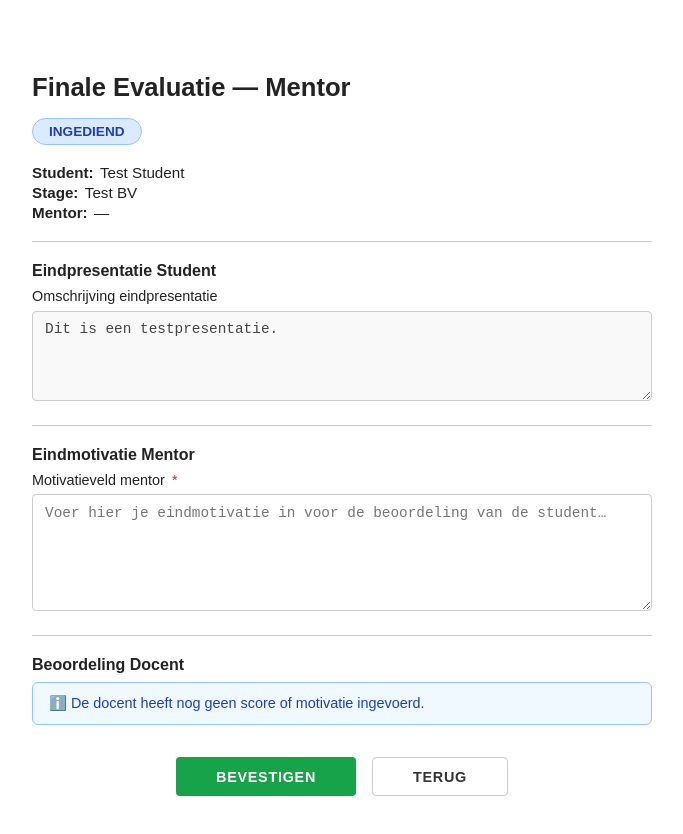
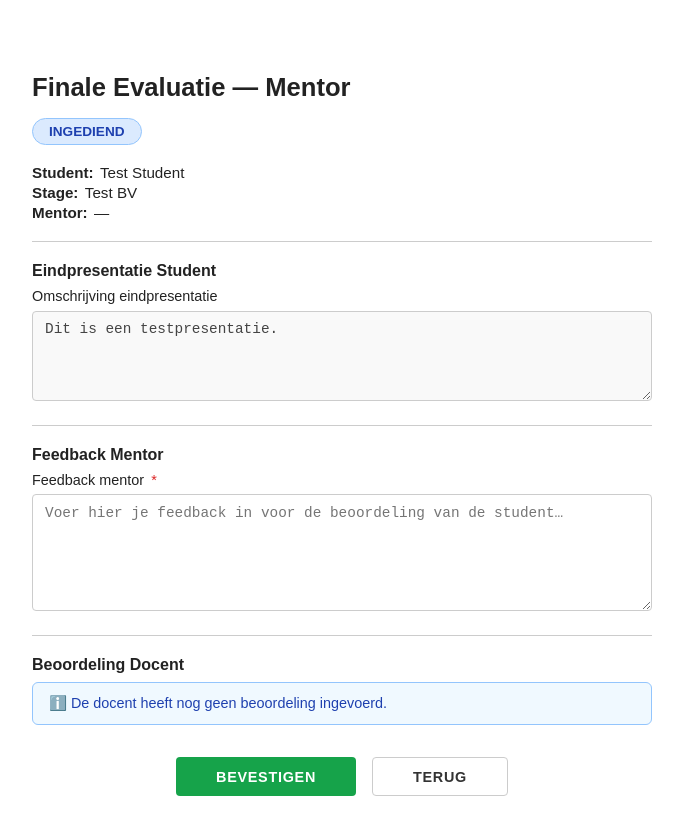
Before and after one commit to Programming-Project-stage-applicatie/stage-app, a React app in the folder frontend/: page /finale-evaluatie in a window 1280 px wide. Shown: the top 834 px of the page, without its empty margins (298-981 px from the left). Built offline with nearby package versions, Linux system fonts and the light colour scheme; the HTML template or start-up script is replaced by a standard one.

Commit message:
overal 'feedback' geschreven ipv 'motivatie' alsook duidelijkheid in code hieromtrent

```diff
--- a/frontend/src/pages/FinaleEvaluatieMentor.jsx
+++ b/frontend/src/pages/FinaleEvaluatieMentor.jsx
@@ -2,7 +2,7 @@ import { useState, useEffect } from "react";
 
 export default function FinaleEvaluatieMentor() {
   const [evaluatie, setEvaluatie]       = useState(null);
-  const [motivatie, setMotivatie]       = useState("");
+  const [feedback, setFeedback]         = useState("");
   const [fout, setFout]                 = useState("");
   const [succes, setSucces]             = useState("");
   const [bezig, setBezig]               = useState(false);
@@ -23,28 +23,33 @@ async function haalOp() {
       document: null,
       mentor_motivatie: "",
       final_score: null,
-    motivatie: "",
-    teacher_feedback: "",
+      evaluatie_docent: "",
+      feedback_docent: "",
     });
-  setMotivatie("");
+    setFeedback("");
     return;
     // EINDE TIJDELIJK
   }
+
   async function handleBevestigen() {
-    if (!motivatie.trim()) {
-      setFout("Eindmotivatie is verplicht.");
+    if (!feedback.trim()) {
+      setFout("Feedback is verplicht.");
       return;
     }
-    if (!window.confirm("Ben je zeker dat je de eindmotivatie wilt opslaan?")) return;
+    if (!window.confirm("Ben je zeker dat je de feedback wilt opslaan?")) return;
     setFout("");
     setSucces("");
     setBezig(true);
-
+// TIJDELIJK — verwijderen als backend klaar is
+  setSucces("Feedback succesvol opgeslagen.");
+  setBezig(false);
+  return;
+  // EINDE TIJDELIJK
     try {
       const res = await fetch(`/api/finale-evaluatie/student/${studentId}/mentor-motivatie`, {
         method: "POST",
         headers: { "Content-Type": "application/json" },
-        body: JSON.stringify({ mentor_motivatie: motivatie, mentor_id: mentorId }),
+        body: JSON.stringify({ mentor_motivatie: feedback, mentor_id: mentorId }),
       });
 
       if (!res.ok) {
@@ -53,7 +58,7 @@ async function haalOp() {
         return;
       }
 
-      setSucces("Eindmotivatie succesvol opgeslagen.");
+      setSucces("Feedback succesvol opgeslagen.");
       await haalOp();
     } catch {
       setFout("Er ging iets mis. Probeer opnieuw.");
@@ -110,16 +115,17 @@ async function haalOp() {
 
       {!kanBewerken && evaluatie.status !== "open" && (
         <div style={s.statusMelding}>
-          ✅ De eindmotivatie is <strong>{vertaalStatus(evaluatie.status)}</strong>. Je kan deze niet meer bewerken.
+          ✅ De feedback is <strong>{vertaalStatus(evaluatie.status)}</strong>. Je kan deze niet meer bewerken.
         </div>
       )}
 
       {evaluatie.status === "open" && (
         <div style={s.waarschuwingMelding}>
-          ⏳ De student heeft zijn eindpresentatie nog niet ingediend. Je kan pas een eindmotivatie ingeven nadat de student heeft ingediend.
+          ⏳ De student heeft zijn eindpresentatie nog niet ingediend. Je kan pas feedback ingeven nadat de student heeft ingediend.
         </div>
       )}
 
+      {/* Eindpresentatie van de student — alleen lezen */}
       <section style={s.sectie}>
         <h2 style={s.sectietitel}>Eindpresentatie Student</h2>
         <label style={s.label}>Omschrijving eindpresentatie</label>
@@ -138,10 +144,11 @@ async function haalOp() {
 
       <hr style={s.lijn} />
 
+      {/* Feedback van de mentor — bewerkbaar zolang status "submitted" is */}
       <section style={s.sectie}>
-        <h2 style={s.sectietitel}>Eindmotivatie Mentor</h2>
+        <h2 style={s.sectietitel}>Feedback Mentor</h2>
         <label style={s.label}>
-          Motivatieveld mentor {kanBewerken && <span style={s.verplicht}>*</span>}
+          Feedback mentor {kanBewerken && <span style={s.verplicht}>*</span>}
         </label>
         <textarea
           style={{
@@ -150,12 +157,12 @@ async function haalOp() {
           }}
           placeholder={
             kanBewerken
-              ? "Voer hier je eindmotivatie in voor de beoordeling van de student…"
-              : "Nog geen eindmotivatie ingegeven."
+              ? "Voer hier je feedback in voor de beoordeling van de student…"
+              : "Nog geen feedback ingegeven."
           }
-          value={motivatie}
+          value={feedback}
           onChange={(e) => {
-            setMotivatie(e.target.value);
+            setFeedback(e.target.value);
             setFout("");
             setSucces("");
           }}
@@ -166,15 +173,17 @@ async function haalOp() {
 
       <hr style={s.lijn} />
 
+      {/* Beoordeling van de docent — altijd alleen lezen voor de mentor */}
       <section style={s.sectie}>
         <h2 style={s.sectietitel}>Beoordeling Docent</h2>
 
         {evaluatie.status !== "evaluated" ? (
           <div style={s.infoBanner}>
-            ℹ️ De docent heeft nog geen score of motivatie ingevoerd.
+            ℹ️ De docent heeft nog geen beoordeling ingevoerd.
           </div>
         ) : (
           <>
+            {/* Eindscore = de punten die de docent geeft (bv. 14/20) */}
             <label style={s.label}>Eindscore docent:</label>
             <div style={s.scoreBlok}>
               <span style={s.scoreGetal}>
@@ -185,22 +194,24 @@ async function haalOp() {
               )}
             </div>
 
+            {/* Evaluatie docent = de schriftelijke beoordeling/motivatie van de punten */}
             <label style={{ ...s.label, marginTop: "1rem" }}>
-              Eindmotivatie docent:
+              Evaluatie docent:
             </label>
             <textarea
               style={{ ...s.textarea, ...s.textareaReadonly }}
-              value={evaluatie.motivatie || ""}
+              value={evaluatie.evaluatie_docent || ""}
               readOnly
-              placeholder="Nog geen motivatie ingevoerd door de docent."
+              placeholder="Nog geen evaluatie ingevoerd door de docent."
             />
 
+            {/* Feedback docent = bijkomende opmerkingen of verbeterpunten */}
             <label style={{ ...s.label, marginTop: "1rem" }}>
               Feedback docent:
             </label>
             <textarea
               style={{ ...s.textarea, ...s.textareaReadonly }}
-              value={evaluatie.teacher_feedback || ""}
+              value={evaluatie.feedback_docent || ""}
               readOnly
               placeholder="Nog geen feedback ingevoerd door de docent."
             />
```
Lines whose indentation alone changed are shown as unchanged.
